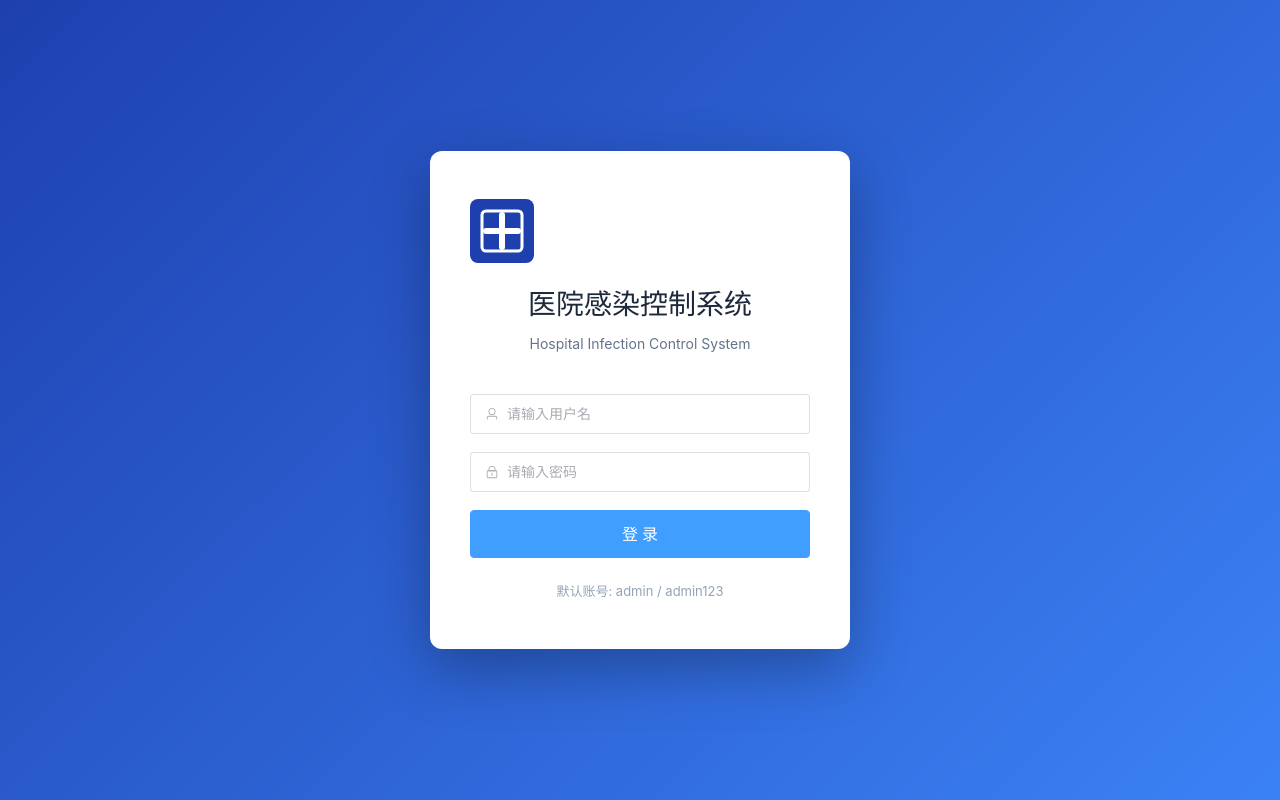
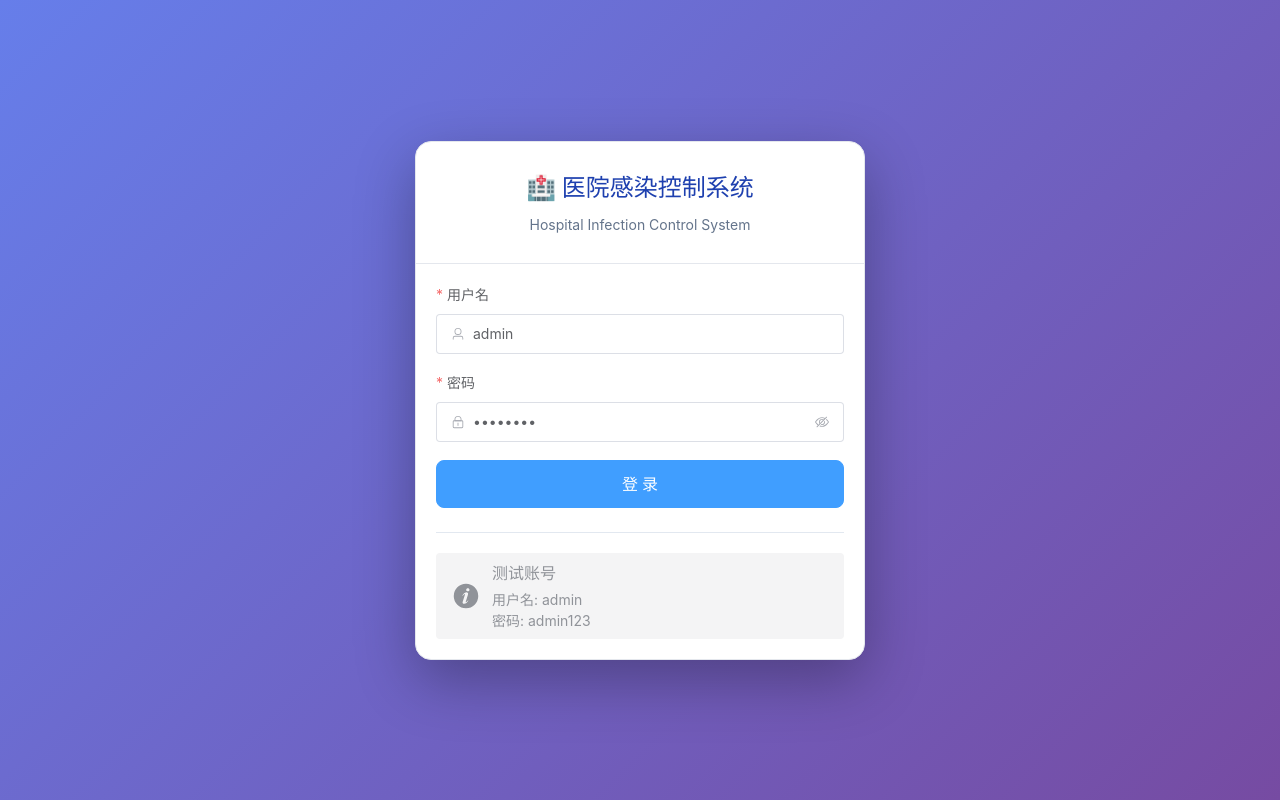
Before and after one commit to zhaozijian-dalian/zhaozijian-dalian.github.io, a Vue app: page /login in a window 1280 px wide. Built offline with nearby package versions, Linux system fonts and the light colour scheme.

Commit message:
feat: 开发医院感染控制系统
Co-authored-by: traeagent <traeagent@users.noreply.github.com>

```diff
--- a/src/views/Login.vue
+++ b/src/views/Login.vue
@@ -1,79 +1,95 @@
 <template>
   <div class="login-container">
-    <div class="login-card">
-      <div class="login-header">
-        <div class="logo">
-          <img src="/hospital-icon.svg" alt="Hospital" />
+    <el-card class="login-card">
+      <template #header>
+        <div class="login-header">
+          <h2>🏥 医院感染控制系统</h2>
+          <p>Hospital Infection Control System</p>
         </div>
-        <h1>医院感染控制系统</h1>
-        <p class="subtitle">Hospital Infection Control System</p>
-      </div>
+      </template>
+
       <el-form
         ref="formRef"
         :model="form"
         :rules="rules"
+        label-position="top"
         @submit.prevent="handleLogin"
-        class="login-form"
       >
-        <el-form-item prop="username">
+        <el-form-item label="用户名" prop="username">
           <el-input
             v-model="form.username"
             placeholder="请输入用户名"
+            prefix-icon="User"
             size="large"
-            :prefix-icon="User"
+            @keyup.enter="handleLogin"
           />
         </el-form-item>
-        <el-form-item prop="password">
+
+        <el-form-item label="密码" prop="password">
           <el-input
             v-model="form.password"
             type="password"
             placeholder="请输入密码"
+            prefix-icon="Lock"
             size="large"
-            :prefix-icon="Lock"
             show-password
             @keyup.enter="handleLogin"
           />
         </el-form-item>
+
         <el-form-item>
           <el-button
             type="primary"
             size="large"
             :loading="loading"
+            class="login-button"
             @click="handleLogin"
-            class="login-button"
           >
             登 录
           </el-button>
         </el-form-item>
       </el-form>
+
       <div class="login-footer">
-        <p>默认账号: admin / admin123</p>
+        <el-alert
+          title="测试账号"
+          type="info"
+          :closable="false"
+          show-icon
+        >
+          <template #default>
+            用户名: admin<br/>
+            密码: admin123
+          </template>
+        </el-alert>
       </div>
-    </div>
+    </el-card>
   </div>
 </template>
 
 <script setup lang="ts">
 import { ref, reactive } from 'vue';
 import { useRouter } from 'vue-router';
-import { ElMessage, type FormInstance, type FormRules } from 'element-plus';
-import { User, Lock } from '@element-plus/icons-vue';
+import { ElMessage, FormInstance, FormRules } from 'element-plus';
 import { useAuthStore } from '../stores/auth';
 
 const router = useRouter();
 const authStore = useAuthStore();
-
 const formRef = ref<FormInstance>();
 const loading = ref(false);
 
 const form = reactive({
-  username: '',
-  password: '',
+  username: 'admin',
+  password: 'admin123',
 });
 
 const rules: FormRules = {
-  username: [{ required: true, message: '请输入用户名', trigger: 'blur' }],
-  password: [{ required: true, message: '请输入密码', trigger: 'blur' }],
+  username: [
+    { required: true, message: '请输入用户名', trigger: 'blur' },
+  ],
+  password: [
+    { required: true, message: '请输入密码', trigger: 'blur' },
+  ],
 };
 
 const handleLogin = async () => {
@@ -83,11 +99,15 @@ const handleLogin = async () => {
     if (valid) {
       loading.value = true;
       try {
-        await authStore.login(form);
+        await authStore.login({
+          username: form.username,
+          password: form.password,
+        });
         ElMessage.success('登录成功');
         router.push('/dashboard');
-      } catch (error) {
-        ElMessage.error('用户名或密码错误');
+      } catch (error: any) {
+        const message = error.response?.data?.detail || '登录失败，请检查用户名和密码';
+        ElMessage.error(message);
       } finally {
         loading.value = false;
       }
@@ -102,48 +122,33 @@ const handleLogin = async () => {
   display: flex;
   align-items: center;
   justify-content: center;
-  background: linear-gradient(135deg, #1E40AF 0%, #3B82F6 100%);
+  background: linear-gradient(135deg, #667eea 0%, #764ba2 100%);
   padding: 20px;
 }
 
 .login-card {
-  background: white;
-  border-radius: 12px;
+  width: 100%;
+  max-width: 450px;
+  border-radius: 16px;
   box-shadow: 0 20px 60px rgba(0, 0, 0, 0.3);
-  padding: 48px 40px;
-  width: 100%;
-  max-width: 420px;
 }
 
 .login-header {
   text-align: center;
-  margin-bottom: 40px;
+  padding: 10px 0;
 }
 
-.logo {
-  margin-bottom: 20px;
+.login-header h2 {
+  margin: 0 0 8px 0;
+  color: #1E40AF;
+  font-size: 24px;
+  font-weight: 700;
 }
 
-.logo img {
-  width: 64px;
-  height: 64px;
-}
-
-.login-header h1 {
-  font-size: 28px;
-  color: #1E293B;
-  margin: 0 0 8px 0;
-  font-weight: 600;
-}
-
-.subtitle {
+.login-header p {
+  margin: 0;
+  color: #64748B;
   font-size: 14px;
-  color: #64748B;
-  margin: 0;
-}
-
-.login-form {
-  margin-bottom: 24px;
 }
 
 .login-button {
@@ -151,15 +156,12 @@ const handleLogin = async () => {
   height: 48px;
   font-size: 16px;
   font-weight: 600;
+  border-radius: 8px;
 }
 
 .login-footer {
-  text-align: center;
-  color: #94A3B8;
-  font-size: 13px;
-}
-
-.login-footer p {
-  margin: 0;
+  margin-top: 24px;
+  padding-top: 20px;
+  border-top: 1px solid #E2E8F0;
 }
 </style>
```
Also changed, not shown: 1 other file (tests, documents, lock files or other folders).
